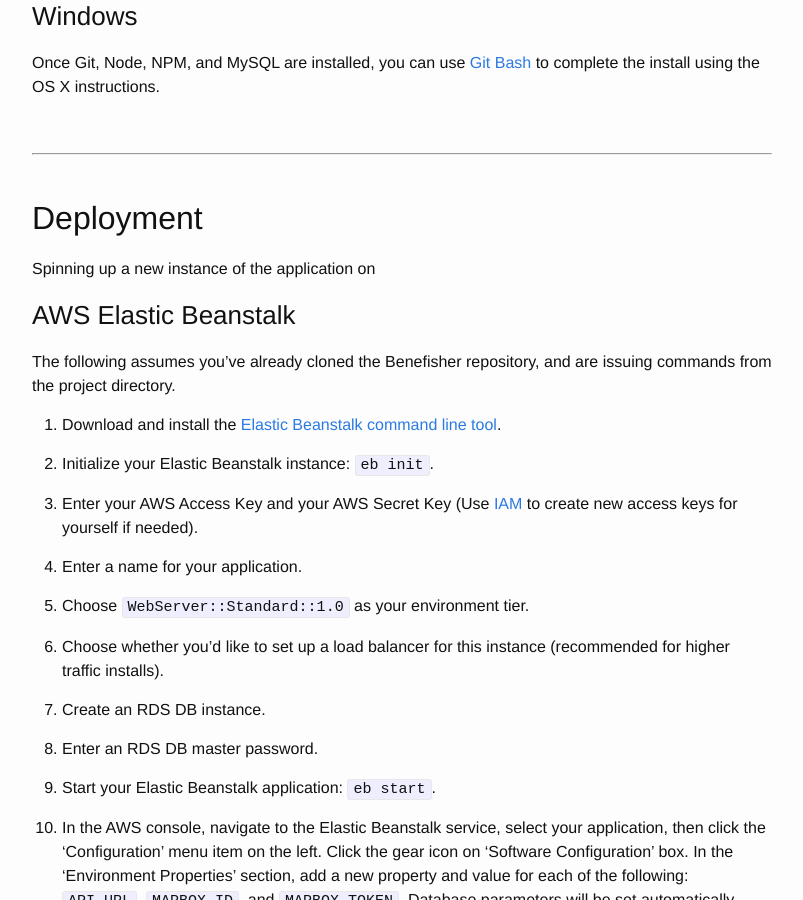
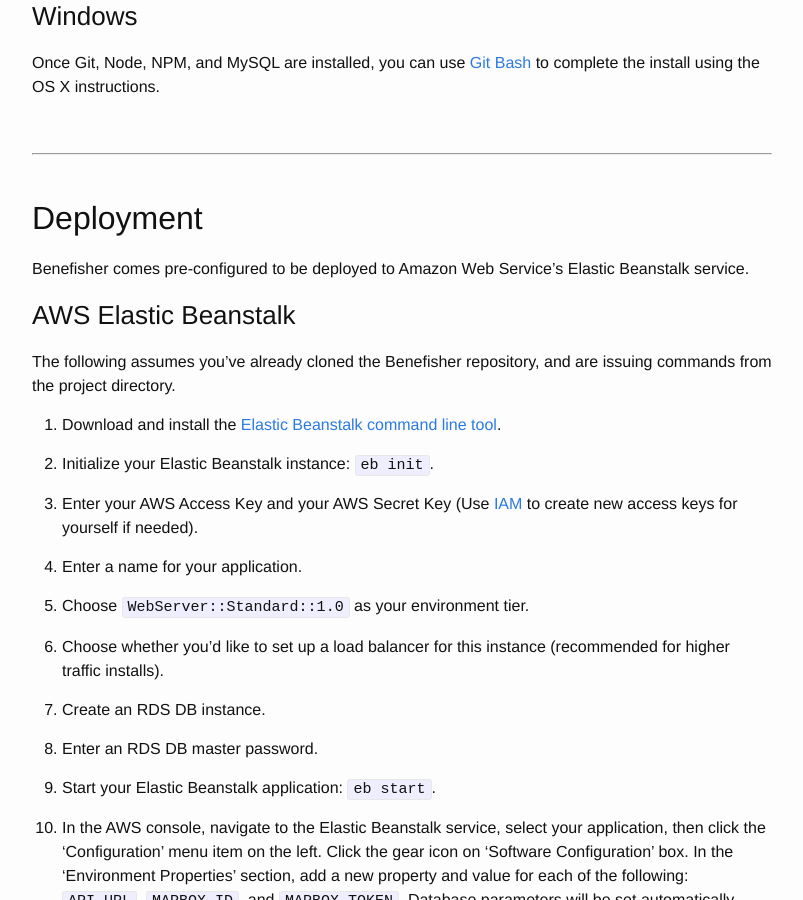
Before and after one commit to code4sac/benefisher, a Jekyll site: the page built from start.md, in a window 1280 px wide and 900 px high, scrolled down 1232 px. Shown: the whole window, without its empty margins (238-1041 px from the left). Built offline with Jekyll 4.4.1, drawn with Linux system fonts in a browser that asks for light colours.

Commit message:
Update start.md

```diff
--- a/start.md
+++ b/start.md
@@ -52,7 +52,7 @@
 <br />
 
 ##Deployment
-Spinning up a new instance of the application on
+Benefisher comes pre-configured to be deployed to Amazon Web Service's Elastic Beanstalk service.
 
 ###AWS Elastic Beanstalk
 
```
